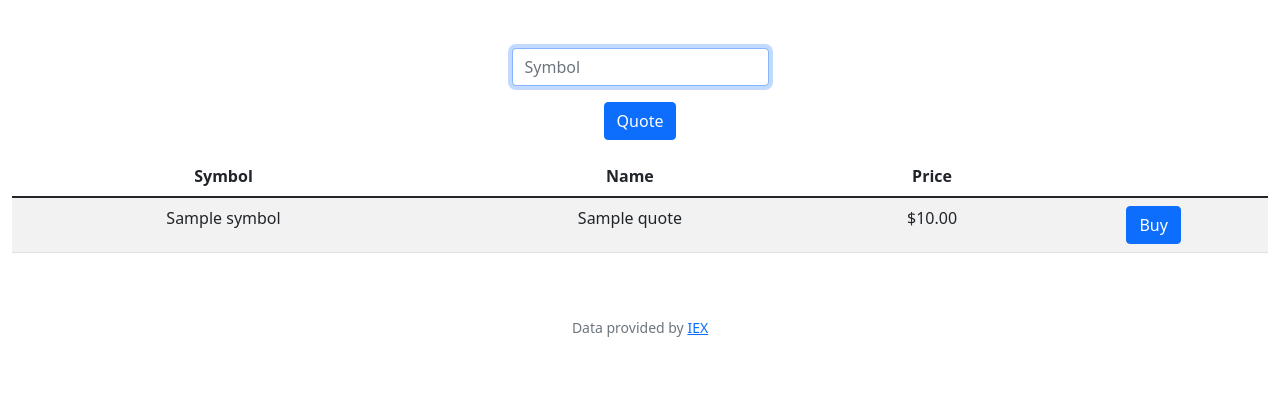
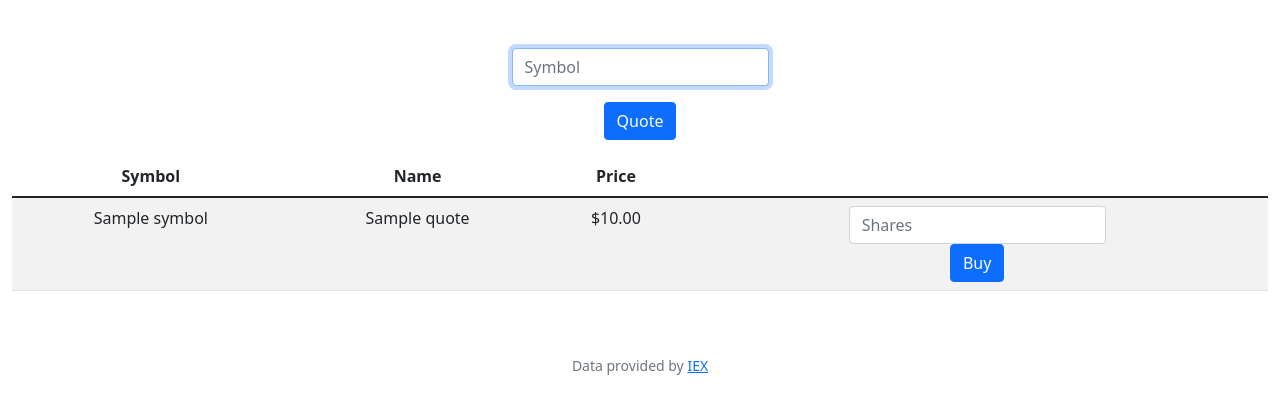
Before and after one commit to AlexZoll/financeCS50, a Flask app: template templates/quote.html in a window 1280 px wide. Shown: the part 76-490 px from the top of the page. Run offline with Flask 2, Linux system fonts and the light colour scheme; the template is opened without the code that fills it: most values are stand-ins (such as "Sample title", 1, 10 or a date in 2020); some libraries are stand-ins or nearby versions.

Commit message:
Tue, Mar 7, 2023, 11:53 AM +03:00

```diff
--- a/templates/quote.html
+++ b/templates/quote.html
@@ -37,7 +37,7 @@
                 <td>
                     <form action="/buy" method="post">
                         <input name="{{ quote.symbol }}" type="hidden">
-                        <input name="{{ quote.name }}" type="hidden">
+                        <input autocompete="off" class="form-control mx-auto w-auto" name="shares" placeholder="Shares" type="number">
                         <input name="{{ quote.price }}" type="hidden">
                         <button class="btn btn-primary" type="submit">Buy</button>
                     </form>
```
